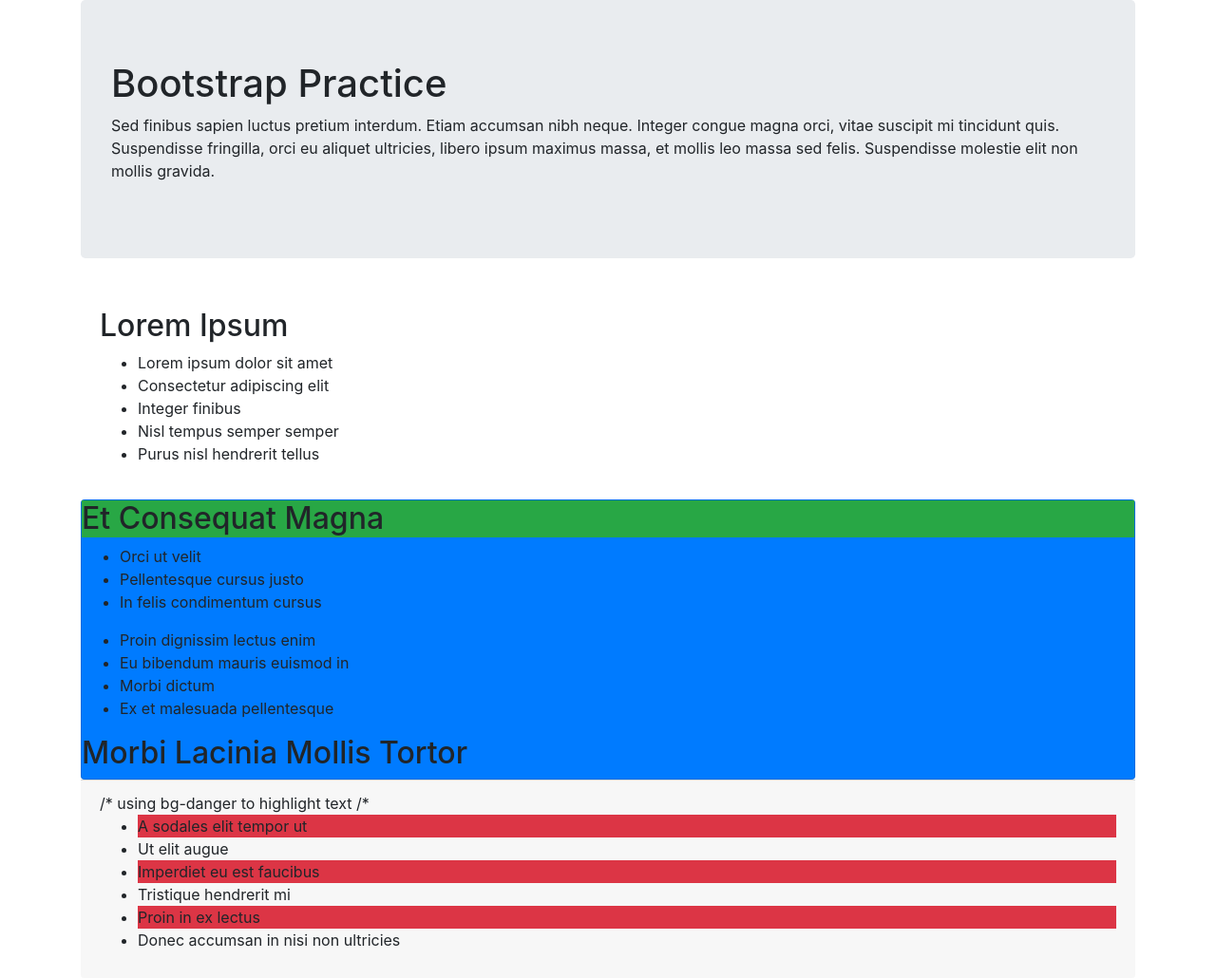
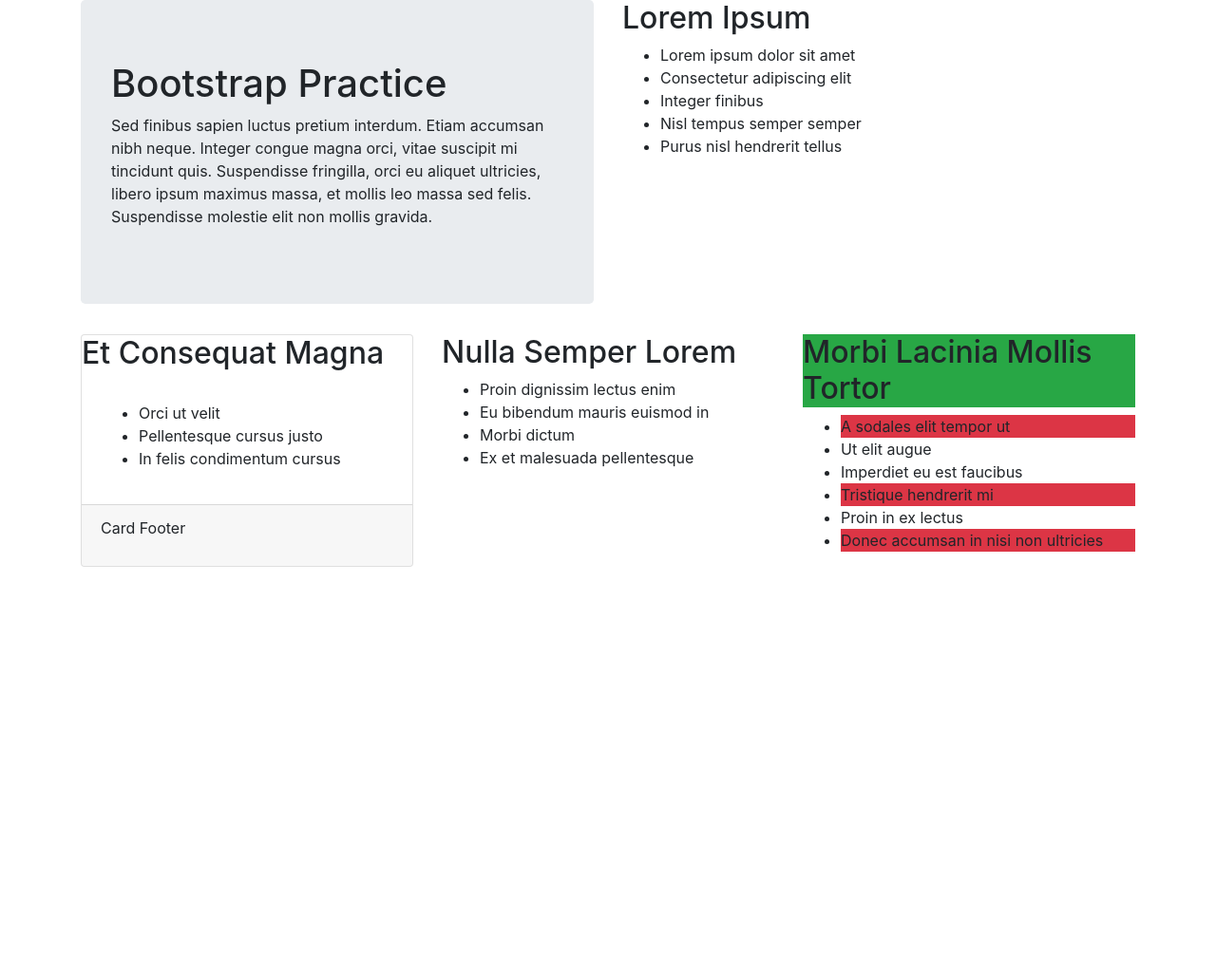
Before and after one commit to BernardMairura/bootstrap, a plain HTML site: page index.html in a window 1280 px wide. Shown: the whole page at 95% size. After the commit the page ends 800 px from the top, so only its background shows below. Drawn offline with Linux system fonts and the light colour scheme.

Commit message:
explain how columns span through the row-grd system

```diff
--- a/index.html
+++ b/index.html
@@ -7,11 +7,15 @@
   </head>
   <body>
   <div class="container">
+    <div class="row">
+      <div class="col-md-6">
         <div class="jumbotron">
           <h1>Bootstrap Practice</h1>
           <p>Sed finibus sapien luctus pretium interdum. Etiam accumsan nibh neque. Integer congue magna orci, vitae suscipit mi tincidunt quis. Suspendisse fringilla, orci eu aliquet ultricies, libero ipsum maximus massa, et mollis leo massa sed felis. Suspendisse molestie elit non mollis gravida.</p>
         </div>
-    <div class="card-body">
+      </div>
+      <div class="col-md-6">
+        <div class="well">
           <h2>Lorem Ipsum</h2>
           <ul>
             <li>Lorem ipsum dolor sit amet</li>
@@ -21,33 +25,47 @@
             <li>Purus nisl hendrerit tellus</li>
           </ul>
         </div>
-    <div class="card bg-primary text white">
-      <h2 class="bg-success">Et Consequat Magna</h2>
+      </div>
+    </div>
+    <div class="row">
+      <div class="col-md-4">
+        <div class="card card-info">
+          <div class="card-heading">
+            <h2 class="card-title">Et Consequat Magna</h2>
+          </div>
+          <div class="card-body">
             <ul>
               <li>Orci ut velit</li>
               <li>Pellentesque cursus justo</li>
               <li>In felis condimentum cursus</li>
             </ul>
+          </div>
+          <div class="card-footer">
+            <p>Card Footer</p>
+          </div>
+        </div>
+      </div>
+      <div class="col-md-4">
+        <h2>Nulla Semper Lorem</h2>
         <ul>
           <li>Proin dignissim lectus enim</li>
           <li>Eu bibendum mauris euismod in</li>
           <li>Morbi dictum</li>
           <li>Ex et malesuada pellentesque</li>
         </ul>
-      <h2>Morbi Lacinia Mollis Tortor</h2>
       </div>
-    <div class="card-footer">
-      /* using bg-danger to highlight text /*
+      <div class="col-md-4">
+        <h2 class="bg-success">Morbi Lacinia Mollis Tortor</h2>
         <ul>
           <li class="bg-danger">A sodales elit tempor ut</li>
           <li>Ut elit augue</li>
-        <li class="bg-danger">Imperdiet eu est faucibus</li>
-        <li>Tristique hendrerit mi</li>
-        <li class="bg-danger">Proin in ex lectus</li>
-        <li>Donec accumsan in nisi non ultricies</li>
+          <li>Imperdiet eu est faucibus</li>
+          <li class="bg-danger">Tristique hendrerit mi</li>
+          <li>Proin in ex lectus</li>
+          <li class="bg-danger">Donec accumsan in nisi non ultricies</li>
         </ul>
-    <div>
       </div>
-
+    </div>
+  </div>
   </body>
 </html>
```
Lines whose indentation alone changed are shown as unchanged.
